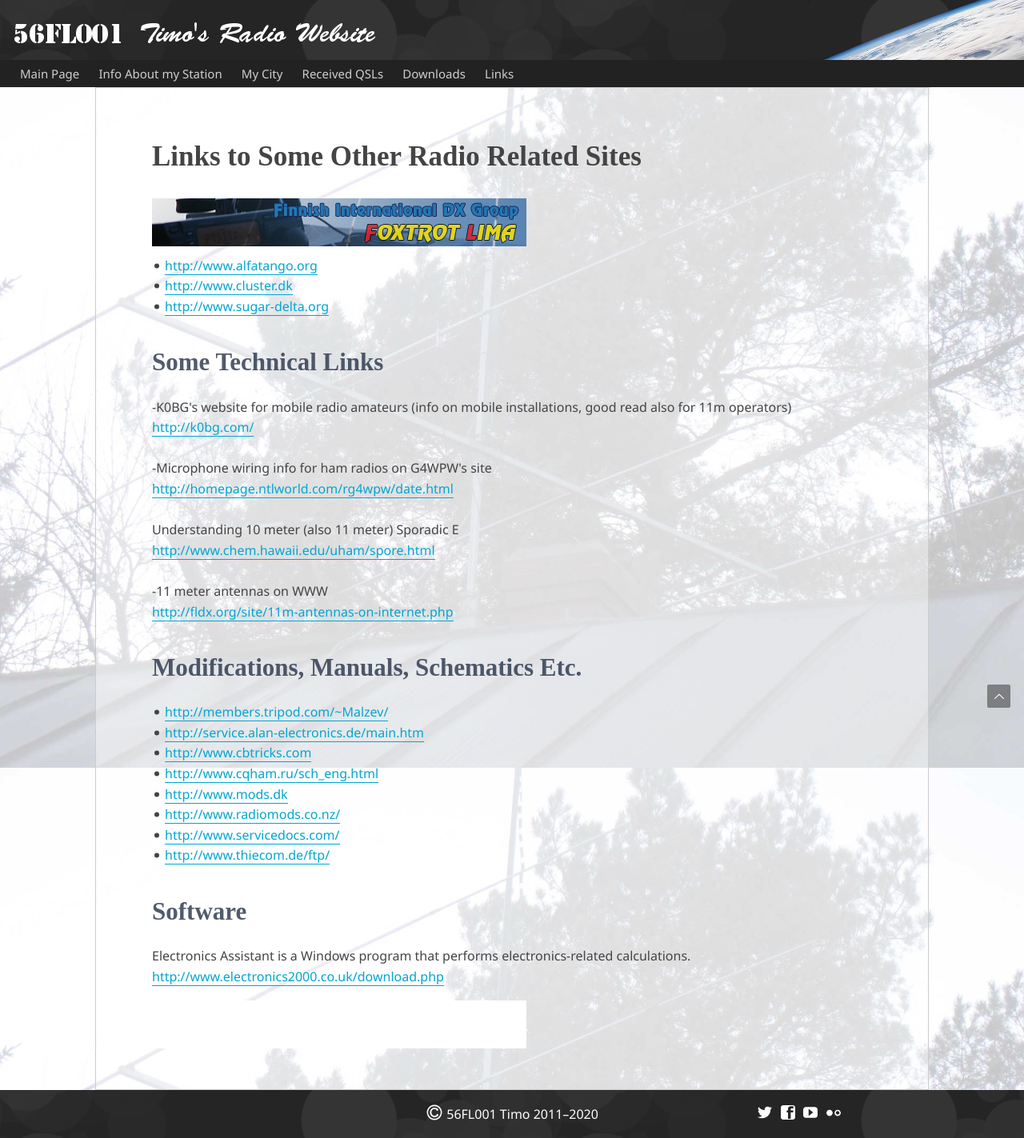
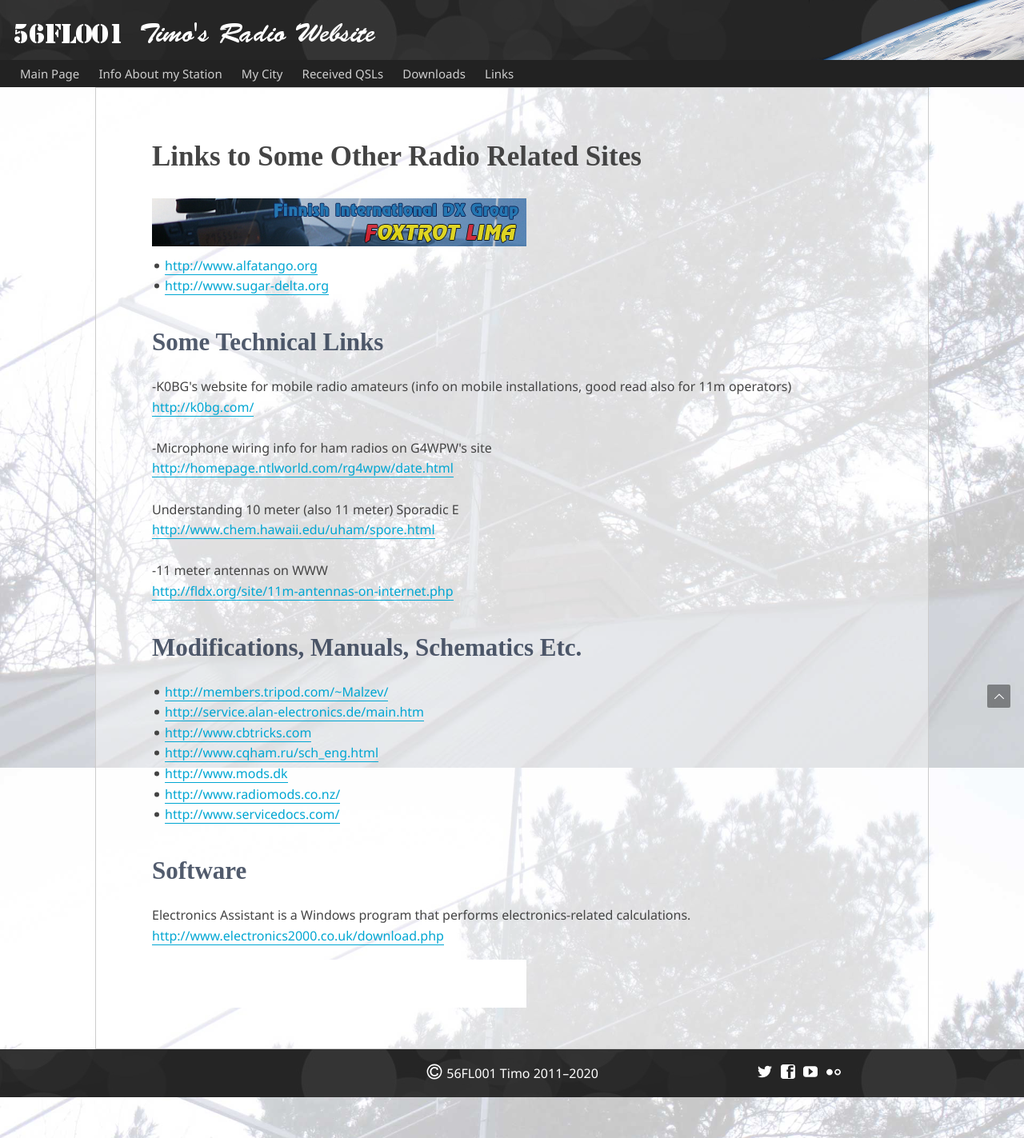
Before and after one commit to teear/56fl001.fldx.org, a Jekyll site: the page built from links.html, in a window 1280 px wide. Shown: the whole page at 80% size. Built offline with Jekyll 4.4.1, drawn with Linux system fonts in a browser that asks for light colours; some of the changed lines change nothing that is shown.

Commit message:
Removed and updated links on the links page
Removed links to cluster.dk and thiecom.de/ftp

The link 'Understanding 10 meter Sporadic E' points now to the saved article at web.archive.org

```diff
--- a/links.html
+++ b/links.html
@@ -18,7 +18,9 @@ DX Group Foxtrot Lima" /></a>
 
 <ul class="links">
 <li><a href="http://www.alfatango.org" target="_blank" rel="noopener">http://www.alfatango.org</a></li>
+<!-- Closed permanently
 <li><a href="http://www.cluster.dk" target="_blank" rel="noopener">http://www.cluster.dk</a></li>
+-->
 <li><a href="http://www.sugar-delta.org" target="_blank" rel="noopener">http://www.sugar-delta.org</a></li>
 {% comment %}<!-- <a href="http://www.emudx.com" target="_blank" rel="noopener">http://www.emudx.com</a> -->{% endcomment %}
 </ul>
@@ -44,7 +46,7 @@ DX Group Foxtrot Lima" /></a>
 <br>
 <br>
 Understanding 10 meter (also 11 meter) Sporadic E<br>
-<a href="http://www.chem.hawaii.edu/uham/spore.html" target="_blank" rel="noopener">http://www.chem.hawaii.edu/uham/spore.html</a>
+<a href="http://web.archive.org/web/20200218165431/http://www.chem.hawaii.edu/uham/spore.html" target="_blank" rel="noopener">http://www.chem.hawaii.edu/uham/spore.html</a>
 <br>
 <br>
 
@@ -89,7 +91,7 @@ Understanding 10 meter (also 11 meter) Sporadic E<br>
 <li><a href="http://www.mods.dk" target="_blank" rel="noopener">http://www.mods.dk</a></li>
 <li><a href="http://www.radiomods.co.nz/" target="_blank" rel="noopener">http://www.radiomods.co.nz/</a></li>
 <li><a href="http://www.servicedocs.com/" target="_blank" rel="noopener">http://www.servicedocs.com/</a></li>
-<li><a href="http://www.thiecom.de/ftp/" target="_blank" rel="noopener">http://www.thiecom.de/ftp/</a></li>
+<!-- <li><a href="http://www.thiecom.de/ftp/" target="_blank" rel="noopener">http://www.thiecom.de/ftp/</a></li> -->
 </ul>
 
 {% comment %}<!--
```
